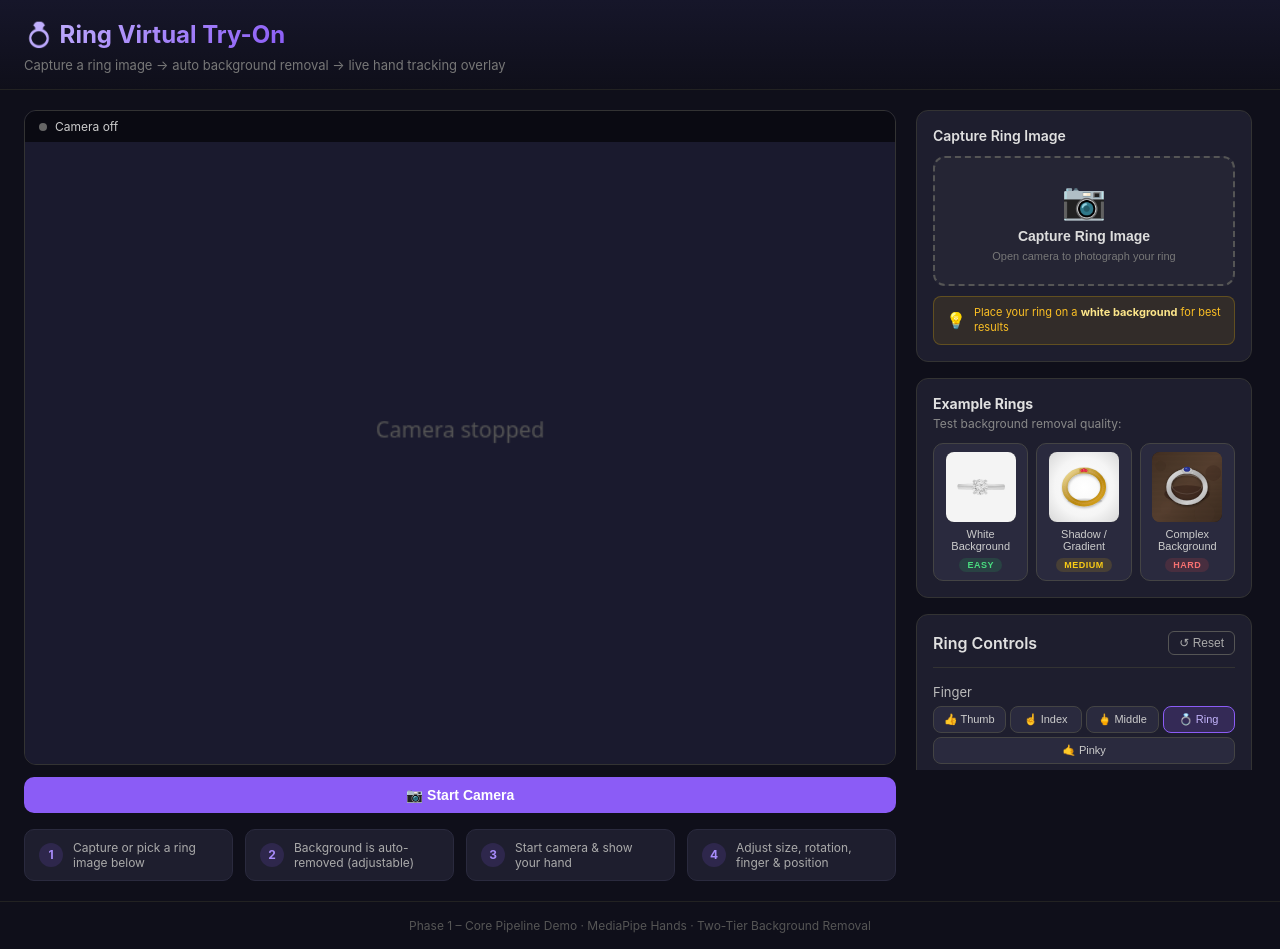
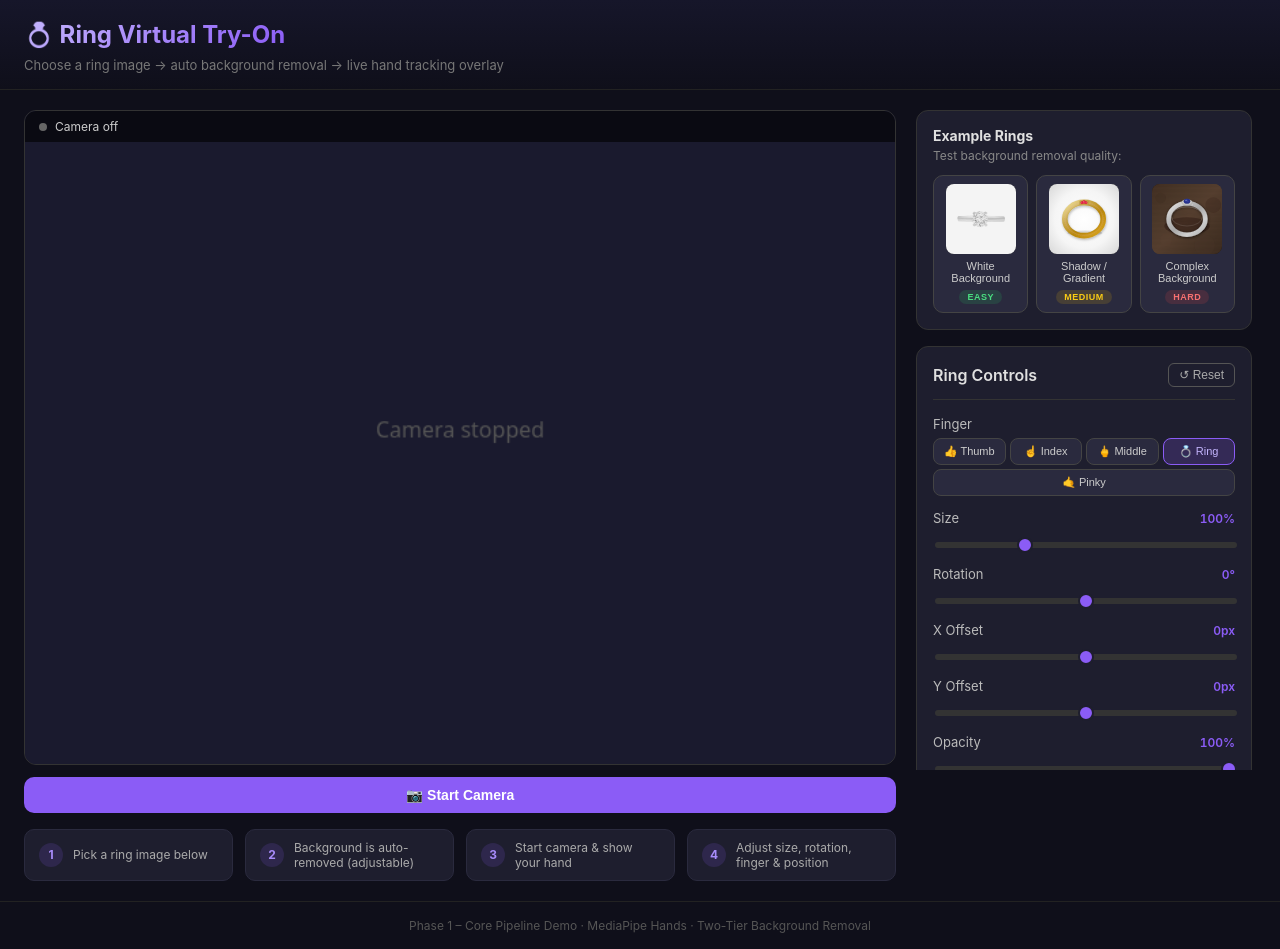
Before and after one commit to Andrew-Beard/2d-try-on, a React (Create React App) app: page / in a window 1280 px wide. Built offline with nearby package versions, Linux system fonts and the light colour scheme.

Commit message:
feat: Update UI text for clarity and remove unused RingUploader component

```diff
--- a/src/App.js
+++ b/src/App.js
@@ -1,6 +1,5 @@
 import React, { useState, useCallback } from 'react';
 import TryOnCanvas from './components/TryOnCanvas';
-import RingUploader from './components/RingUploader';
 import ExampleRings from './components/ExampleRings';
 import BackgroundRemovalPreview from './components/BackgroundRemovalPreview';
 import ControlPanel from './components/ControlPanel';
@@ -48,7 +47,7 @@ function App() {
           <h1>💍 Ring Virtual Try-On</h1>
         </div>
         <p className="header-subtitle">
-          Capture a ring image → auto background removal → live hand tracking overlay
+          Choose a ring image → auto background removal → live hand tracking overlay
         </p>
       </header>
 
@@ -64,7 +63,7 @@ function App() {
           <div className="instructions">
             <div className="step">
               <span className="step-num">1</span>
-              <span>Capture or pick a ring image below</span>
+              <span>Pick a ring image below</span>
             </div>
             <div className="step">
               <span className="step-num">2</span>
@@ -83,15 +82,6 @@ function App() {
 
         {/* Sidebar */}
         <aside className="sidebar">
-          {/* Capture Section */}
-          <div className="sidebar-section">
-            <h3 className="section-title">Capture Ring Image</h3>
-            <RingUploader
-              onImageSelected={handleImageSelected}
-              currentImage={originalRingImage}
-            />
-          </div>
-
           {/* Example Rings */}
           <ExampleRings onSelect={handleImageSelected} />
 
```
